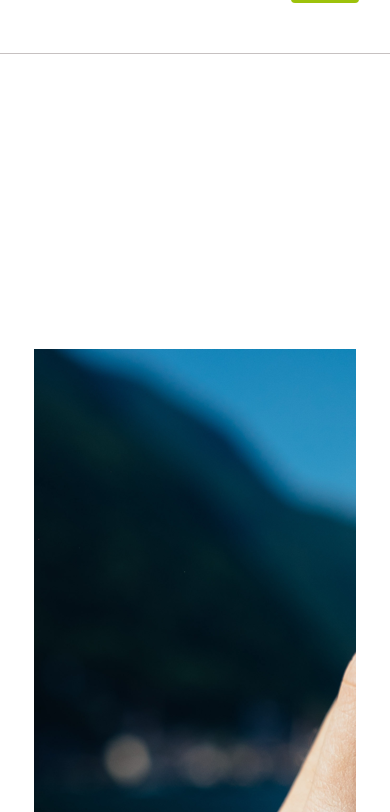
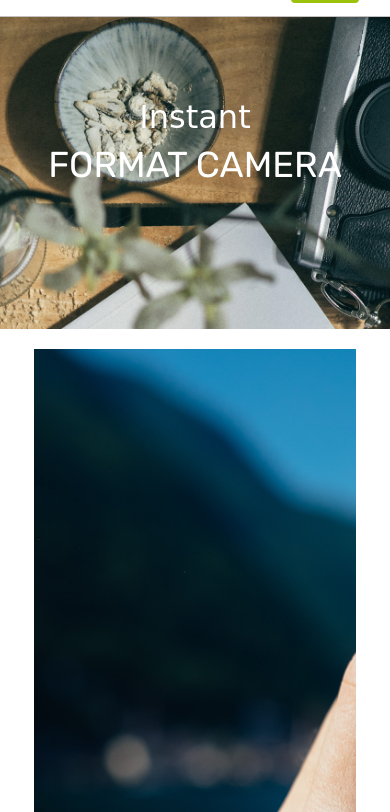
Before and after one commit to lunamyst/ca_ready_fotomatic, a plain HTML site: page index.html in a window 390 px wide. Shown: the part 32-844 px from the top of the page. Drawn offline with Linux system fonts and the light colour scheme; files whose address does not match are found by name; a web font is replaced by a local one.

Commit message:
Add background picture for jumbotron section

```diff
--- a/resources/css/style.css
+++ b/resources/css/style.css
@@ -103,6 +103,10 @@ header .button {
     display: none;
   }
 
+  .mobile-header {
+    height: 3rem;
+  }
+
   header .mobile {
     display: block;
     width: 100%;
@@ -122,7 +126,7 @@ header .button {
   header .mobile li {
     padding: 0;
   }
-/* test comment */
+
   header .mobile .button {
     padding: .1875rem .5rem;
     background-color: #9dc20b;
@@ -138,6 +142,11 @@ header .button {
   justify-content: flex-start;
   align-items: flex-start;
   height: 43.5rem;
+  background: url("../images/banner-landingpage.jpg") no-repeat center center;
+  -webkit-background-size: cover;
+-moz-background-size: cover;
+-o-background-size: cover;
+background-size: cover;
 }
 
 #sign-up-cta {
```
